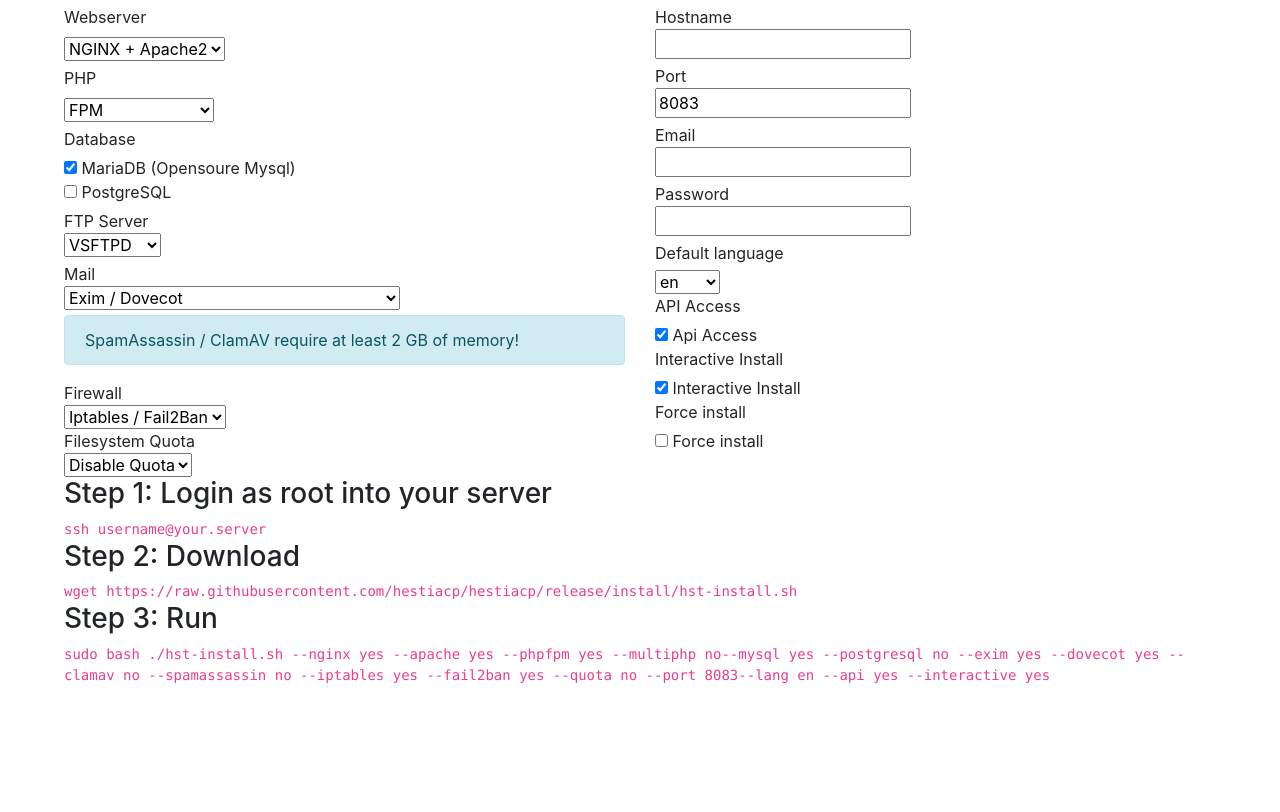
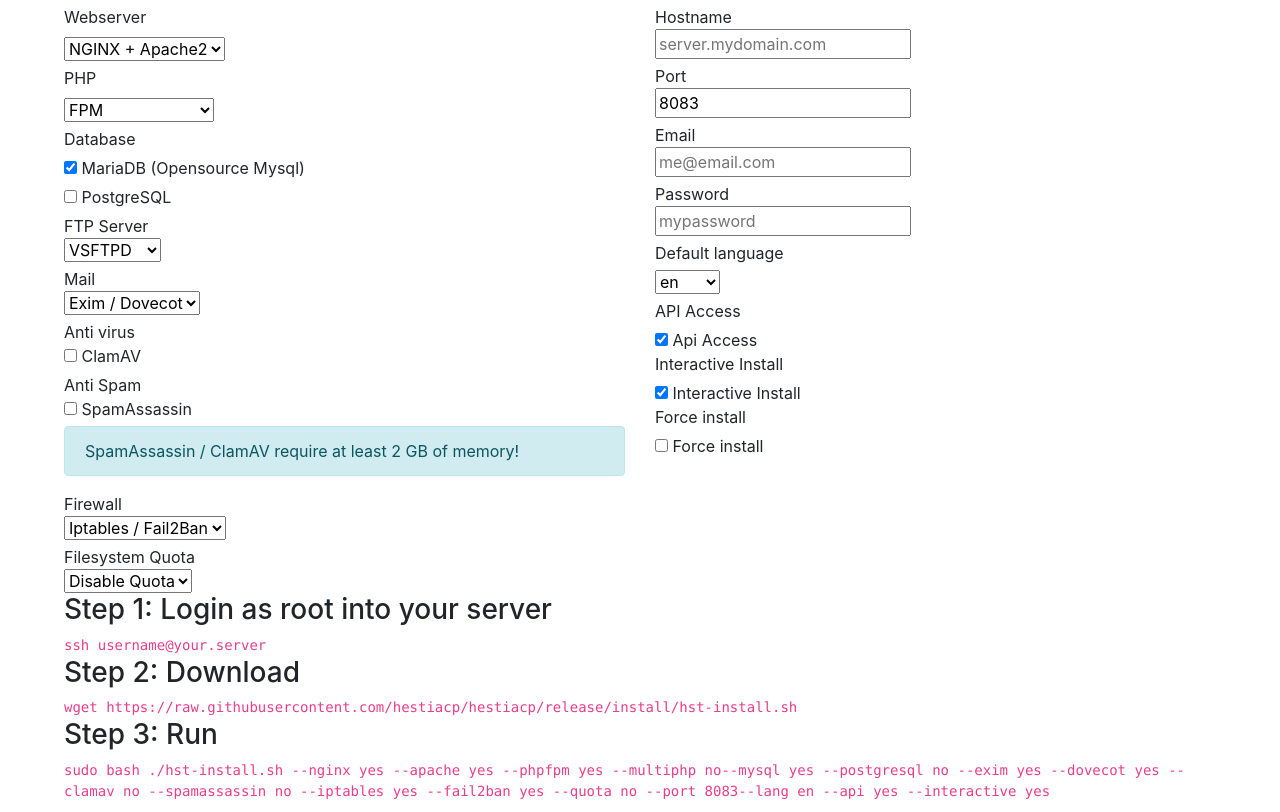
Before and after one commit to hestiacp/hestiacp-generator, a plain HTML site: page index.html in a window 1280 px wide. Shown: the part 61-873 px from the top of the page. Before the commit the page ends 800 px from the top, so only its background shows below. Drawn offline with nearby package versions, Linux system fonts and the light colour scheme.

Commit message:
Spell check, Seperated ClamAV and SpamAssassing and other minor changes

```diff
--- a/index.html
+++ b/index.html
@@ -43,9 +43,9 @@
                         Database
                     </div>
                 </div>
-                <div class="row">
+                <div class="row space">
                     <div class="col-12">
-                        <input type="checkbox" checked id="mysql" name="mysql" value="--mysql yes" /> MariaDB (Opensoure Mysql)
+                        <input type="checkbox" checked id="mysql" name="mysql" value="--mysql yes" /> MariaDB (Opensource Mysql)
                     </div>
                 </div>
                 <div class="row space">
@@ -74,13 +74,30 @@
                 <div class="row space">
                     <div class="col-12">
                         <select name="mail" id="mail">
-                            <option value="--exim yes --dovecot yes --spamassassin yes --clamav yes ">Exim / Dovecot / ClamAV / SpamAssassin</option>
-                            <option value="--exim yes --dovecot yes --spamassassin no --clamav yes ">Exim / Dovecot / ClamAV </option>
-                            <option value="--exim yes --dovecot yes --clamav no --spamassassin yes ">Exim / Dovecot / SpamAssassin </option>
-                            <option value="--exim yes --dovecot yes --clamav no --spamassassin no " selected>Exim / Dovecot </option>
-                            <option value="--exim yes --dovecot no --spamassassin no --clamav no ">Exim </option>
-                            <option value="--exim no --dovecot no --spamassassin no --clamav no ">No Mail</option>
+                            <option value="--exim yes --dovecot yes " selected>Exim / Dovecot </option>
+                            <option value="--exim yes --dovecot no  ">Exim </option>
+                            <option value="--exim no --dovecot no ">No Mail</option>
                         </select>
+                    </div>
+                </div>
+                <div class="row">
+                    <div class="col-12">
+                        Anti virus
+                    </div>
+                </div>
+                <div class="row space">
+                    <div class="col-12">
+                        <input type="checkbox" value="--clamav yes " id="clamav"/> ClamAV
+                    </div>
+                </div>
+                <div class="row">
+                    <div class="col-12">
+                        Anti Spam
+                    </div>
+                </div>
+                <div class="row space">
+                    <div class="col-12">
+                        <input type="checkbox" value="--spamassassin yes " id="spamassassin"/> SpamAssassin
                     </div>
                 </div>
                 <div class="row">
@@ -93,7 +110,7 @@
                         Firewall
                     </div>
                 </div>
-                <div class="row">
+                <div class="row space">
                     <div class="col-12">
                         <select name="firewall" id="firewall">
                             <option value="--iptables yes --fail2ban yes " selected>Iptables / Fail2Ban</option>
@@ -124,7 +141,7 @@
                 </div>
                 <div class="row space">
                     <div class="col-12">
-                        <input type="text" value="" name="hostname" id="hostname">
+                        <input type="text" value="" name="hostname" id="hostname" placeholder="server.mydomain.com">
                     </div>
                 </div>
                 <div class="row">
@@ -144,7 +161,7 @@
                 </div>
                 <div class="row space">
                     <div class="col-12">
-                        <input type="text" value="" name="email" id="email">
+                        <input type="text" value="" name="email" id="email" placeholder="me@email.com">
                     </div>
                 </div>
                 <div class="row">
@@ -154,7 +171,7 @@
                 </div>
                 <div class="row space">
                     <div class="col-12">
-                        <input type="text" value="" name="password" id="password">
+                        <input type="text" value="" name="password" id="password" placeholder="mypassword">
                     </div>
                 </div>
                 <div class="row space">
@@ -162,7 +179,7 @@
                         Default language
                     </div>
                 </div>
-                <div class="row">
+                <div class="row space">
                     <div class="col-12">
                         <select name="lang" id="lang">
                         <option value="--lang ar">ar</option>
--- a/js.js
+++ b/js.js
@@ -37,6 +37,18 @@
         string += '--postgresql no ';
     }
     string +=  $('#ftp').val() + $('#mail').val();
+    if($('#clamav').is(":checked")){
+        string += '--clamav yes ';
+    }else{
+        string += '--clamav no ';
+    }
+
+     if($('#spamassassin').is(":checked")){
+        string += '--spamassassin yes ';
+    }else{
+        string += '--spamassassin no ';
+    }
+
     string += $('#firewall').val() + $('#quota').val();
 
     if($('#hostname').val()){
```
